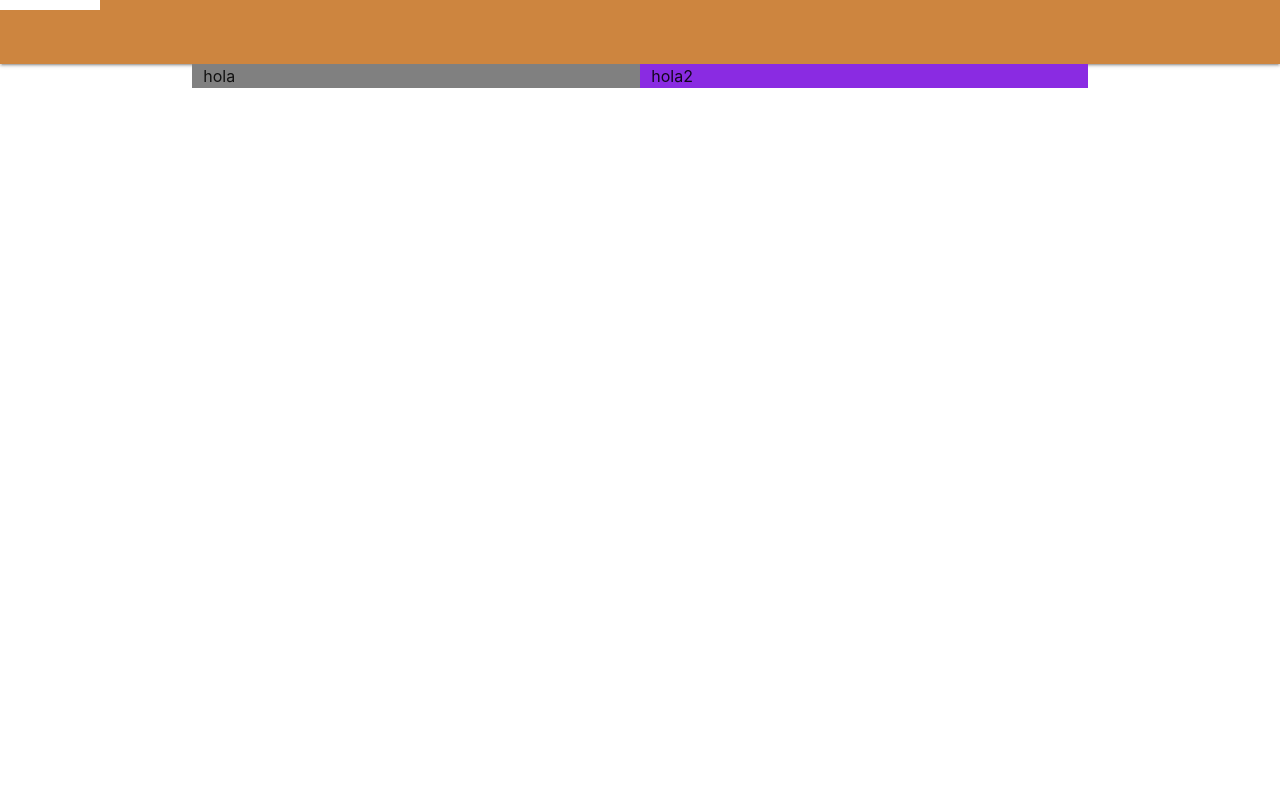
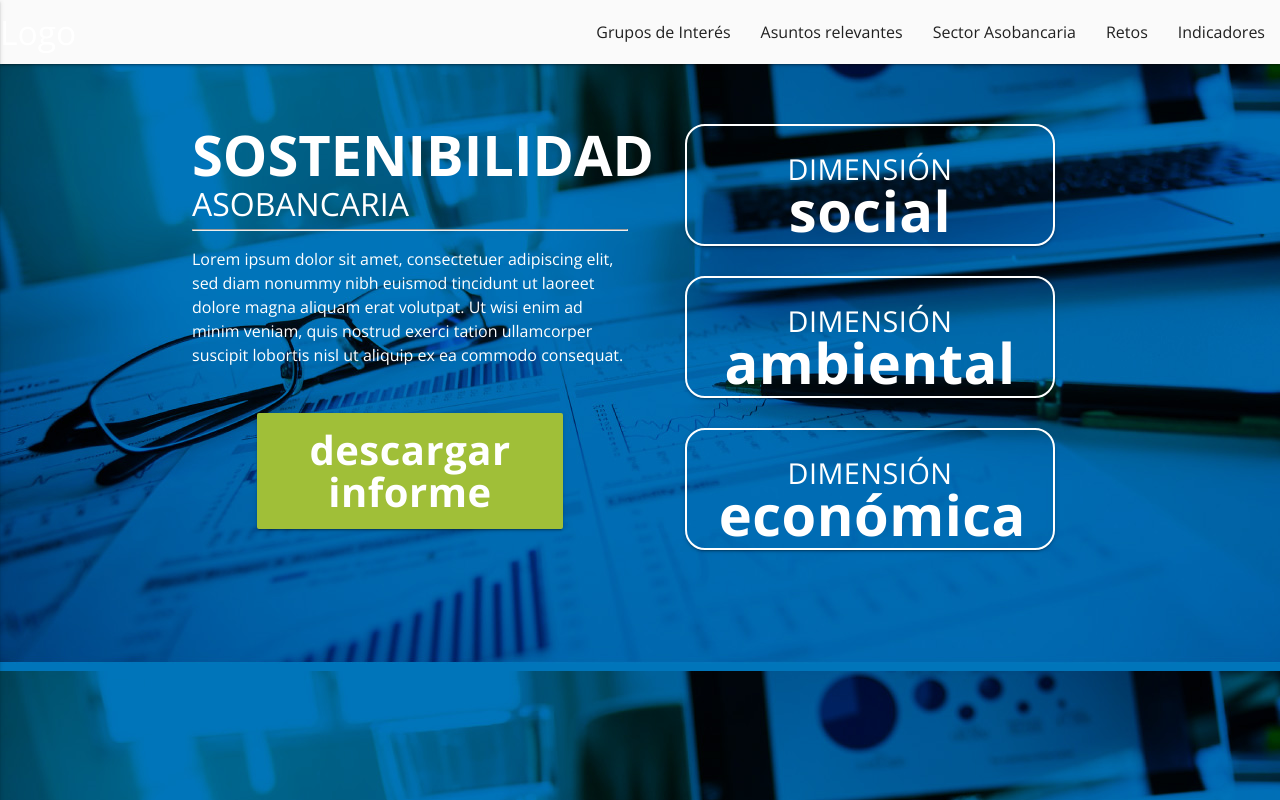
Before and after one commit to dannymun/micrositio, a website: page index.html in a window 1280 px wide. Drawn offline with nearby package versions, Linux system fonts and the light colour scheme; files that its build step writes are made by us from their sources; files whose address does not match are found by name; a web font is replaced by a local one.

Commit message:
estilos de home

```diff
--- a/index.html
+++ b/index.html
@@ -8,8 +8,9 @@
     <title>Document</title>
     <meta name="viewport" content="width=device-width, user-scalable=no, initial-scale=1.0, maximum-scale=1.0, minimum-scale=1.0">
     <link rel="stylesheet" href="./assets/css/normailize.css">
+    <link href="https://fonts.googleapis.com/icon?family=Material+Icons" rel="stylesheet">
     <link rel="stylesheet" href="https://cdnjs.cloudflare.com/ajax/libs/font-awesome/4.7.0/css/font-awesome.min.css">
-    <link href="https://fonts.googleapis.com/css?family=Droid+Serif|Raleway:100,700" rel="stylesheet">
+    <link href="https://fonts.googleapis.com/css?family=Open+Sans:300,400,700" rel="stylesheet">
     <!-- Compiled and minified CSS -->
     <link rel="stylesheet" href="https://cdnjs.cloudflare.com/ajax/libs/materialize/0.98.2/css/materialize.min.css">
     <link rel="stylesheet" href="./assets/css/index.css">
@@ -18,31 +19,63 @@
 <body>
     <div class="wrapper">
         <!--cabecera del sitio-->
-        <nav>
-            <div class="header">
-                <a href="#" class="header-logo"><img src="" alt=""></a>
-                <div class="header-menu">
-                    <ul class="list">
-                        <li class="list-item">1</li>
-                        <li class="list-item">2</li>
-                        <li class="list-item">3</li>
-                        <li class="list-item">4</li>
-                        <li class="list-item">5</li>
+        <nav class="wrapper-main grey lighten-5">
+            <div class="nav-wrapper">
+                <a href="#!" class="brand-logo">Logo</a>
+                <a href="#" data-activates="mobile-demo" class="button-collapse grey-text text-darken-4"><i class="material-icons">menu</i></a>
+                <ul class="menu-items right hide-on-med-and-down">
+                    <li class="menu-items-list "><a href="#" class="grey-text text-darken-4">Grupos de Interés</a></li>
+                    <li class="menu-items-list "><a href="#" class="grey-text text-darken-4">Asuntos relevantes</a></li>
+                    <li class="menu-items-list "><a href="#" class="grey-text text-darken-4">Sector Asobancaria</a></li>
+                    <li class="menu-items-list "><a href="#" class="grey-text text-darken-4">Retos</a></li>
+                    <li class="menu-items-list "><a href="#" class="grey-text text-darken-4">Indicadores</a></li>
                 </ul>
-                </div>
+                <ul class="side-nav" id="mobile-demo">
+                    <li class="menu-items-list grey-text text-darken-4"><a href="#">Grupos de Interés</a></li>
+                    <li class="menu-items-list grey-text text-darken-4"><a href="#">Asuntos relevantes</a></li>
+                    <li class="menu-items-list grey-text text-darken-4"><a href="#">Sector Asobancaria</a></li>
+                    <li class="menu-items-list grey-text text-darken-4"><a href="#">Retos</a></li>
+                    <li class="menu-items-list grey-text text-darken-4"><a href="#">Indicadores</a></li>
+                </ul>
             </div>
         </nav>
         <!--contenido-->
+        <section id="main-container">
             <div class="container">
                 <div class="row">
+                    <!--columna de introduccion-->
                     <div class="main-text col l6 s12">
-                    hola
+                        <h1 class="title white-text flow-text">SOSTENIBILIDAD</h1>
+                        <h2 class="subtitle white-text flow-text">Asobancaria</h2>
+                        <hr>
+                        <p class="text-content white-text">Lorem ipsum dolor sit amet, consectetuer adipiscing elit, sed diam nonummy nibh euismod tincidunt ut laoreet dolore magna aliquam erat volutpat. Ut wisi enim ad minim veniam, quis nostrud exerci tation ullamcorper suscipit lobortis
+                            nisl ut aliquip ex ea commodo consequat. </p>
+                        <div class="center-align">
+                            <button data-target="modal1" class="waves-effect waves-light btn-large btn-descarga modal-trigger">Descargar Informe</button>
+                            <!--formulario-->
+                            <div id="modal1" class="modal">
+                                <div class="modal-content">
+                                    <h4>Modal Header</h4>
+                                    <p>A bunch of text</p>
                                 </div>
+                                <div class="modal-footer">
+                                    <a href="#!" class="modal-action modal-close waves-effect waves-green btn-flat">Agree</a>
+                                </div>
+                            </div>
+                            <!---->
+                        </div>
+                    </div>
+                    <!--columna de dimensiones-->
                     <div class="btn-ppal col l6 s12">
-                    hola2
+                        <div class="center-align">
+                            <button data-target="" class="waves-effect btn-large btn-dimension valign-wrapper"><span class="dimension">DIMENSIÓN</span> Social</button>
+                            <button data-target="" class="waves-effect btn-large btn-dimension"><span class="dimension">DIMENSIÓN</span> Ambiental</button>
+                            <button data-target="" class="waves-effect btn-large btn-dimension"><span class="dimension">DIMENSIÓN</span> Económica</button>
                         </div>
                     </div>
                 </div>
+            </div>
+        </section>
     </div>
     <script src="https://code.jquery.com/jquery-2.2.3.min.js" integrity="sha256-a23g1Nt4dtEYOj7bR+vTu7+T8VP13humZFBJNIYoEJo=" crossorigin="anonymous"></script>
     <script src="https://cdnjs.cloudflare.com/ajax/libs/materialize/0.97.6/js/materialize.min.js"></script>
--- a/src/js/index.js
+++ b/src/js/index.js
@@ -1 +1,4 @@
-alert(hola si funciono)
+$(document).ready(function() {
+    $(".button-collapse").sideNav();
+    $('.modal-trigger').leanModal();
+});
--- a/src/sass/index.scss
+++ b/src/sass/index.scss
@@ -1,23 +1,72 @@
-body {
+body,
+html {
+    font-family: 'Open Sans', sans-serif;
     font-size: 16px;
+    background-image: url(../images/micro-back.jpg);
 }
 
-nav {
-    background: peru;
-    .header {
-        background: white;
-        width: 100px;
-        height: 10px;
-    }
+#main-container {
+    margin: 60px auto;
 }
 
-.container {
-    .row {
-        .main-text {
-            background: gray;
-        }
-        .btn-ppal {
-            background: blueviolet;
-        }
-    }
+.main-text {
+    margin-bottom: 30px;
 }
+
+.title {
+    font-weight: 700;
+    font-size: 3.5rem;
+}
+
+.title,
+.subtitle {
+    margin: 0;
+}
+
+h2.subtitle {
+    text-transform: uppercase;
+    font-weight: 300;
+    font-size: 2rem;
+}
+
+p {
+    font-weight: 400;
+}
+
+.btn-descarga {
+    width: 70%;
+    height: auto;
+    min-height: 116px;
+    font-size: 2.5rem;
+    font-weight: 700;
+    text-transform: lowercase;
+    line-height: 2.6rem;
+    background-color: #a0bf38;
+    margin-top: 30px;
+}
+
+.btn-dimension {
+    width: 85%;
+    height: auto;
+    min-height: 122px;
+    font-size: 3.5rem;
+    font-weight: 700;
+    text-transform: lowercase;
+    line-height: 2.6rem;
+    background-color: transparent;
+    margin-bottom: 30px;
+    border: 2px solid white;
+    border-radius: 20px;
+}
+
+.dimension {
+    font-size: 1.8rem;
+    font-weight: 300;
+    text-transform: uppercase;
+}
+
+.btn-dimension:hover,
+.btn-dimension:active,
+.btn-dimension:focus {
+    background-color: rgba(255, 255, 255, 0.2);
+}
```
Also changed, not shown: src/images/micro-back.jpg (added). Lines whose indentation alone changed are shown as unchanged.
